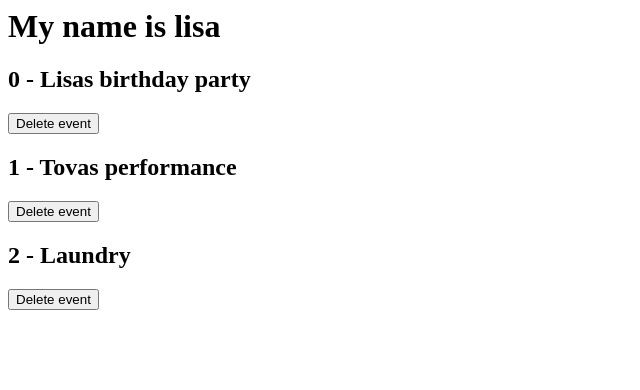
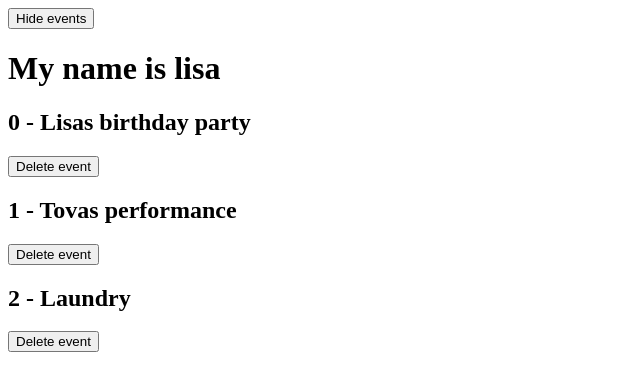
Before and after one commit to lisamaliqi/NetNinjaNotes_React_and_Firebase, a React (Vite) app in the folder 3.state-and-useState/: page / in a window 1280 px wide. Shown: the top 390 px of the page, without its empty margins (0-640 px from the left). Built offline with nearby package versions, Linux system fonts and the light colour scheme.

Commit message:
using conditional templates and logical and to toggle between true and false

```diff
--- a/3.state-and-useState/src/App.tsx
+++ b/3.state-and-useState/src/App.tsx
@@ -27,6 +27,10 @@
         {title: 'Laundry', id: 3}
     ]);
 
+    const [showEvents, setShowEvents] = useState(true);
+    console.log(showEvents);
+
+
     const handleClick = (id: number) => { //id is not included in prt 1
         //1
         //setName('tova'); //call the function and change its value to 'tova' when button is clicked
@@ -44,12 +48,33 @@
         console.log(id);//log the id of the button pressed
     };
 
+
+
+
+
+
+
+
+
+
+
     return (
         <div className="App">
+            {showEvents && (
+                <div>
+                    <button onClick={() => {setShowEvents(false)}}>Hide events</button>
+                </div>
+            )}
+            {!showEvents && (
+                <div>
+                    <button onClick={() => {setShowEvents(true)}}>Show events</button>
+                </div>
+            )}
+
             <h1>My name is {name}</h1>
             {/* <button onClick={handleClick}>Change name</button> handleClick 1 */}
 
-            {/*javascript when inside {} */events.map((event, index) => {
+            {/*javascript when inside {} */showEvents && events.map((event, index) => { //run righthand of && if lefthand is true, called "logical and"
                 return (
                     <div key={event.id}> {/* you need to give each item an unique key value (id) */}
                         <h2>{index} - {event.title}</h2>
```
